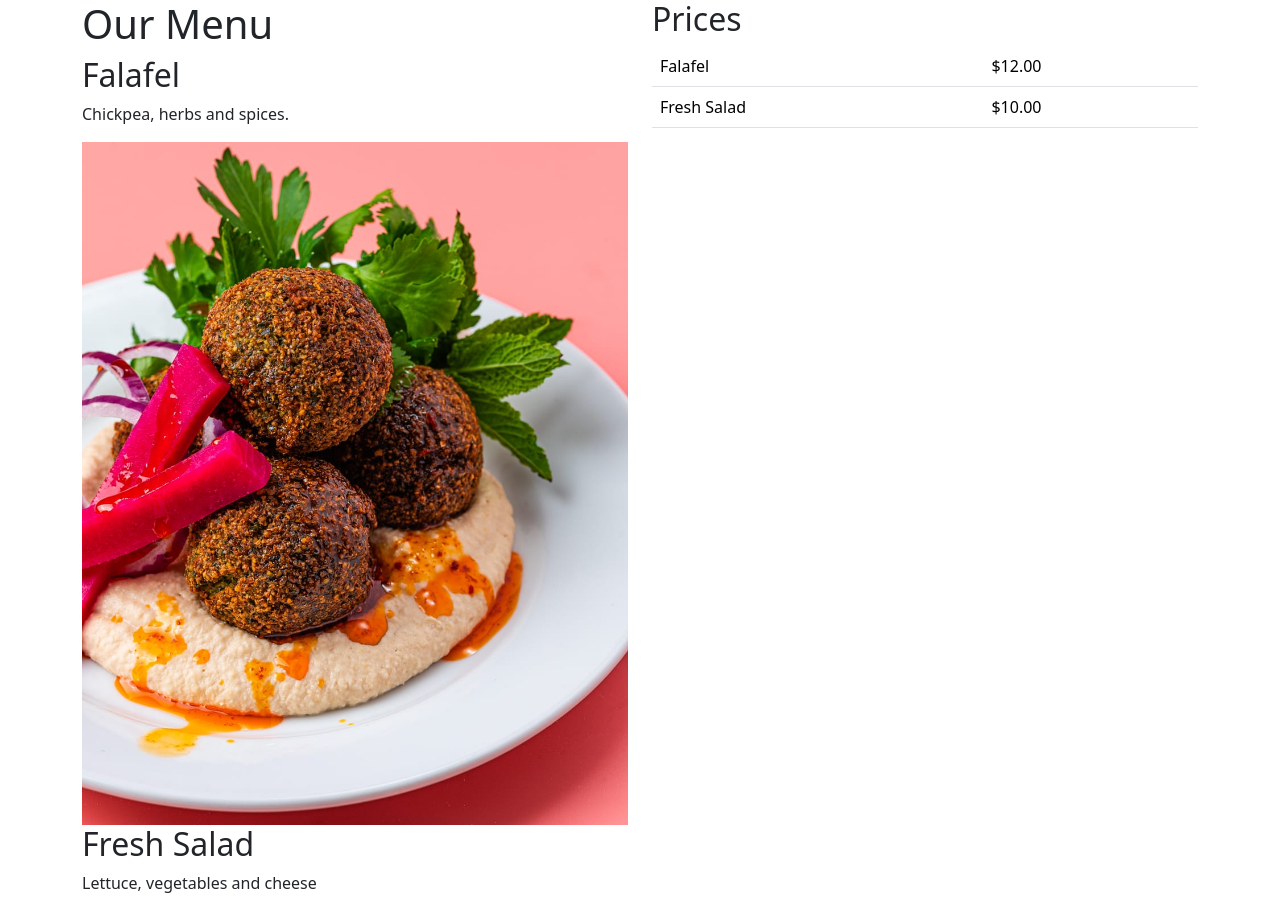
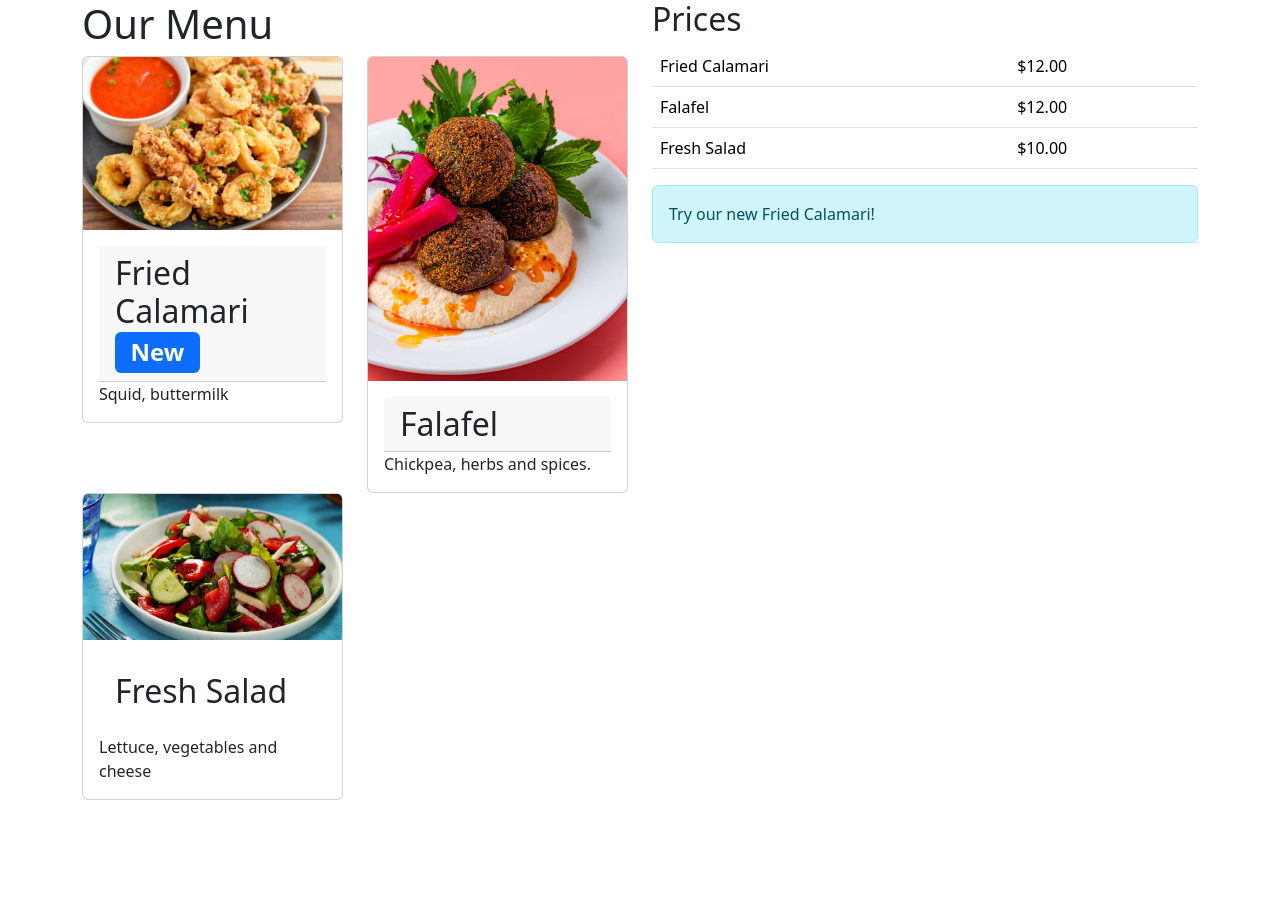
Before and after one commit to andrewteece/Bootstrap-Project, a plain HTML site: page index.html in a window 1280 px wide. Shown: the top 898 px of the page. After the commit the page ends 800 px from the top, so only its background shows below. Drawn offline with nearby package versions, Linux system fonts and the light colour scheme.

Commit message:
new menu item and bs styles added

```diff
--- a/index.html
+++ b/index.html
@@ -14,26 +14,59 @@
   <body>
     <div class="container">
       <div class="row">
-        <div class="col">
+        <div class="col-12 col-lg-6">
           <h1>Our Menu</h1>
-          <h2>Falafel</h2>
-          <p>Chickpea, herbs and spices.</p>
+          <div class="row">
+            <div class="col-12 col-lg-6">
+              <div class="card">
+                <img
+                  src="assets/img/Calamari-5.jpg"
+                  class="card-img-top"
+                  alt="fried Calamari"
+                />
+                <div class="card-body">
+                  <h2 class="card-header">
+                    Fried Calamari <span class="badge bg-primary">New</span>
+                  </h2>
+                  <p class="card-text">Squid, buttermilk</p>
+                </div>
+              </div>
+            </div>
+            <div class="col-12 col-lg-6">
+              <div class="card">
                 <img
                   src="./assets/img/crispy-falafel-19.jpg"
-            class="img-fluid"
+                  class="card-img-top"
                   alt="crispy falafel"
                 />
-          <h2>Fresh Salad</h2>
-          <p>Lettuce, vegetables and cheese</p>
+                <div class="card-body">
+                  <h2 class="card-header">Falafel</h2>
+                  <p class="card-text">Chickpea, herbs and spices.</p>
+                </div>
+              </div>
+            </div>
+            <div class="col-12 col-lg-6">
+              <div class="card">
                 <img
                   src="./assets/img/salad.jpeg"
-            class="img-fluid"
+                  class="card-img-top"
                   alt="fresh salad"
                 />
+                <div class="card-body">
+                  <h2 class="card-body">Fresh Salad</h2>
+                  <p class="card-text">Lettuce, vegetables and cheese</p>
                 </div>
-        <div class="col">
+              </div>
+            </div>
+          </div>
+        </div>
+        <div class="col-12 col-lg-6">
           <h2>Prices</h2>
           <table class="table">
+            <tr>
+              <td>Fried Calamari</td>
+              <td>$12.00</td>
+            </tr>
             <tr>
               <td>Falafel</td>
               <td>$12.00</td>
@@ -43,6 +76,9 @@
               <td>$10.00</td>
             </tr>
           </table>
+          <div class="alert alert-info" role="alert">
+            Try our new Fried Calamari!
+          </div>
         </div>
       </div>
     </div>
```
Also changed, not shown: assets/img/Calamari-5.jpg (added). Lines whose indentation alone changed are shown as unchanged.
